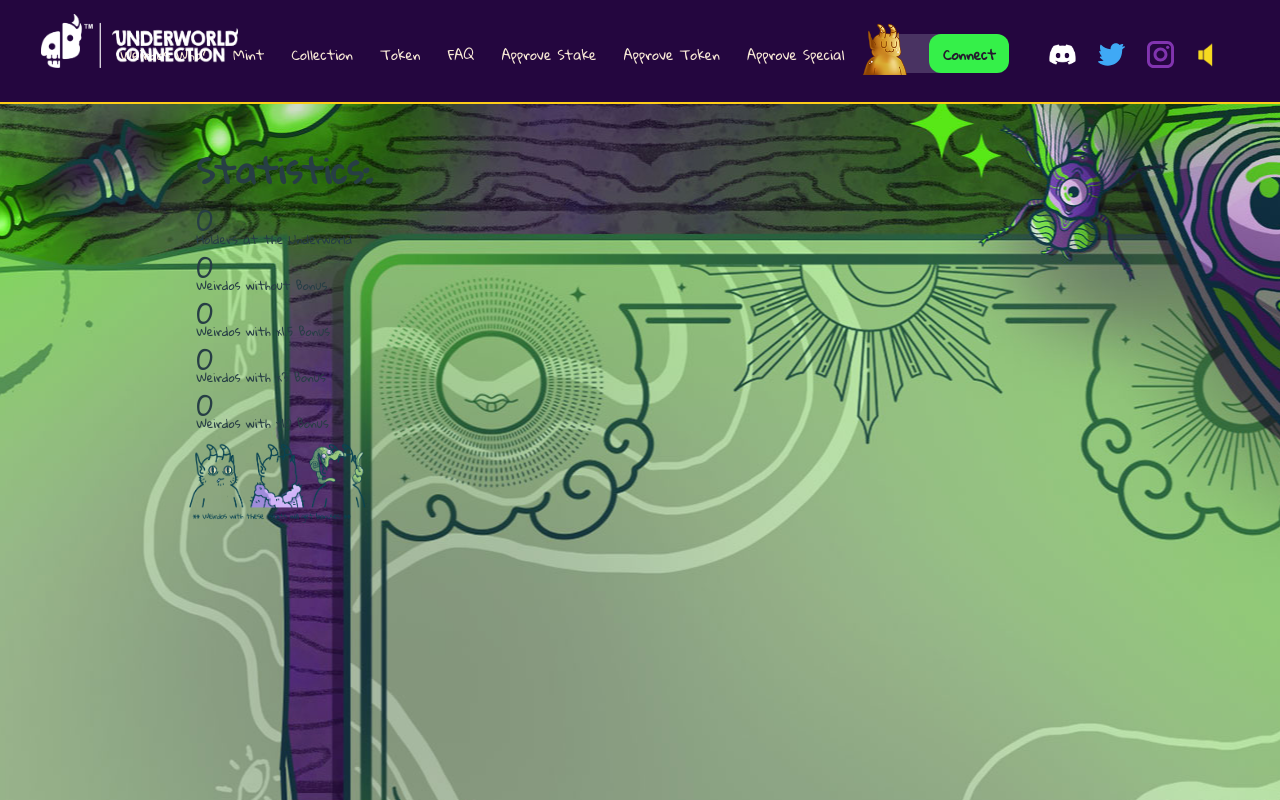
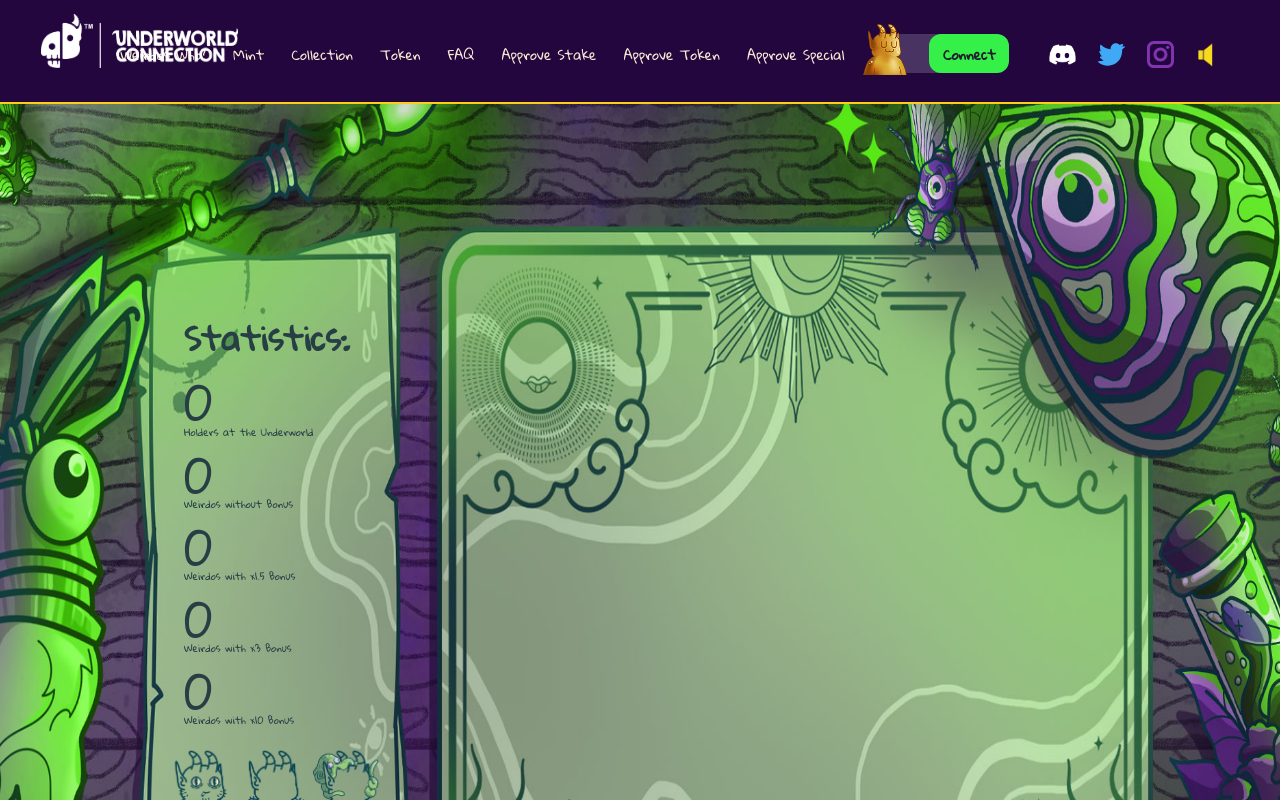
Before and after one commit to Cjescalona1/refactor-weirdo, a React (Create React App) app in the folder weirdo-conn/: page / in a window 1280 px wide. Shown: the top 800 px of the page. Built offline with nearby package versions, Linux system fonts and the light colour scheme.

Commit message:
height and width aproximation

```diff
--- a/weirdo-conn/src/App.css
+++ b/weirdo-conn/src/App.css
@@ -14,7 +14,7 @@
 
     background-repeat: no-repeat;
     background-position: center !important;
-    height: 120vh;
+    height: 1080px;
     margin:  0em;
     padding:  0em;
     display: flex;
@@ -657,20 +657,20 @@ background-color:#EEEEEE;
   /*Queries*/
   @media  screen and (min-width: 768px) and (max-width: 1350px) {
 
+
     .container{
-        height: 450px;
-        margin:  0em;
-    padding:  0em;
-    display: flex;
-    align-content: center;
-    justify-content: center;
+      height: 450px;
+      margin: 2em 0em;
+      padding: 2em 0em;
+      display: flex;
+      align-content: center;
+      justify-content: center;
     /* background-image: url(../public/res/01-2.jpg);
     background-repeat: no-repeat;
     background-size: cover;
     background-position: center; */
     }
     body{
-
         height: 100%;
         margin: 0em 0em;
         padding: 0;
@@ -684,12 +684,79 @@ background-color:#EEEEEE;
         max-height: 550px;
 
     }
+    .leftBoxContent{
+      padding-top: 12em;
+      padding-left: 10%;
+    }
     .rightBox{
         width: 60%;
         max-width: 680px;
         min-width: 680px;
         max-height: 550px;
     }
+    /**/
+    .alfaCont{
+    background-image: url(../public/res/01.jpg);
+    max-width: 100vw;
+    min-height: 100%;
+    text-align: center;
+    background-size: 1920px 1080px;
+    width: auto;
+    height: 900px;
+    background-position: center !important;
+}
+
+
+  .statisticList{
+    padding: 0px;
+    font-size: 10px;
+    text-align: left;
+}
+.statistics{
+    padding: -0px;
+    font-size: 32px;
+    font-weight: 600;
+    margin-top: 10px;
+    margin-bottom: 0px;
+    font-stretch: condensed;
+    text-align: left;
+}
+.quant{
+    padding: 0;
+    font-size: 48px;
+    font-weight: 300;
+    margin-bottom: px;
+    margin-top: -15px;
+    text-align: left;
+
+}
+.weirdTrio > img {
+  width: 14.5em;
+  margin-top: -20px;
+  margin-left: -25px;
+}
+.weirdMessage{
+    font-size: 9px;
+    justify-content: center;
+    text-align: left;
+    padding: 0.5em;
+    line-height: 12px;
+    margin-left: -3px;
+}
+.weirdos{
+    margin-top: calc(5em + 5%);
+    width: 96%;
+    height: 31em;
+    overflow-y: scroll;
+    overflow-x: hidden;
+    display: grid;
+    grid-template-columns: 1fr 1fr 1fr 1fr 1fr;
+    grid-gap: 1em 0em;
+}
+    /**/
+
+
+    /*
     .statisticList{
      padding: 0px;
      font-size: 12px;
@@ -733,6 +800,7 @@ background-color:#EEEEEE;
     grid-template-columns: 1fr 1fr 1fr;
     grid-gap: 1em 0em;
 }
+*/
 .emptyWeirdo{
     height: 14.5em;
     width: 10.5em;
@@ -908,6 +976,7 @@ background-color:#EEEEEE;
   }
   .alfaCont{
        background-image: url(../public/res/01.jpg);
+       height: 1080px;
   }
   .leftBox{
       min-width: 320px;
@@ -918,8 +987,8 @@ background-color:#EEEEEE;
       margin-top: 14em;
   }
   .leftBoxContent {
-    padding-top: 2em;
-    padding-left: 15%;
+    padding-top: 0em;
+    padding-left: 20%;
     display: flex;
     flex-direction: column;
     align-items: flex-start;
@@ -1194,8 +1263,8 @@ background-color:#EEEEEE;
       }
 
       .leftBoxContent {
-        padding-top: 15em;
-        padding-left: 20%;
+        padding-top: 14em;
+        padding-left: 10%;
         display: flex;
         flex-direction: column;
         align-items: flex-start;
--- a/weirdo-conn/src/components/content.js
+++ b/weirdo-conn/src/components/content.js
@@ -72,7 +72,7 @@ export function Content(){
                         </div>
                         <div class="quant" id="trait3">
                             0
-                        </div>
+                            </div>
                         <div>
                         Weirdos with x10 Bonus
                         </div>
@@ -90,8 +90,10 @@ export function Content(){
 
             <div className="separator"></div>
             <div className="rightBox"></div>
+
         </div>
         <Footer></Footer>
+
     </>
     )
 }
```
